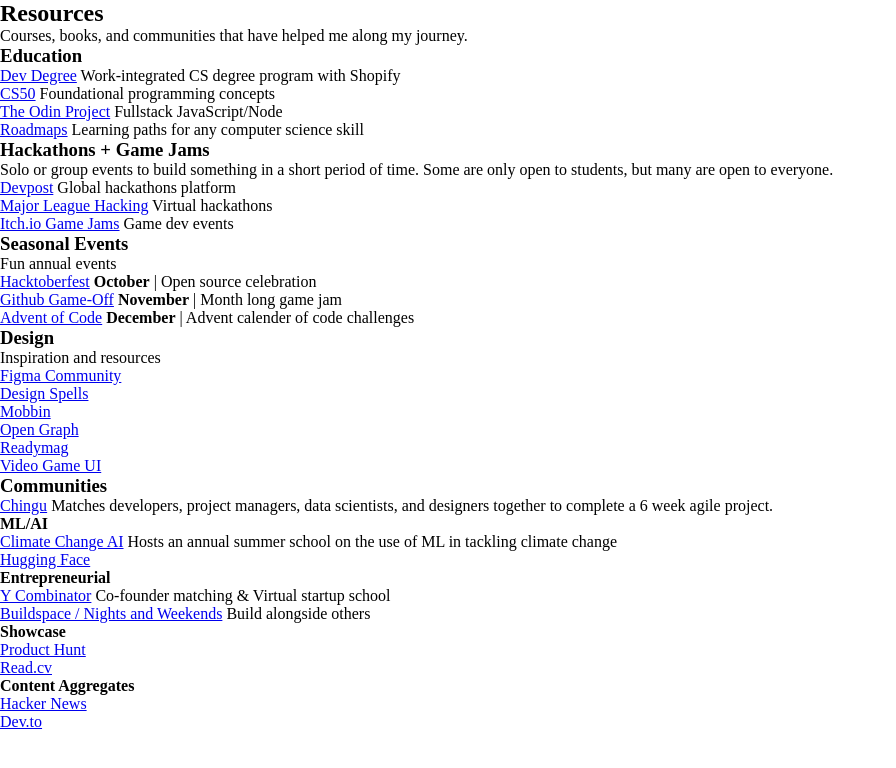
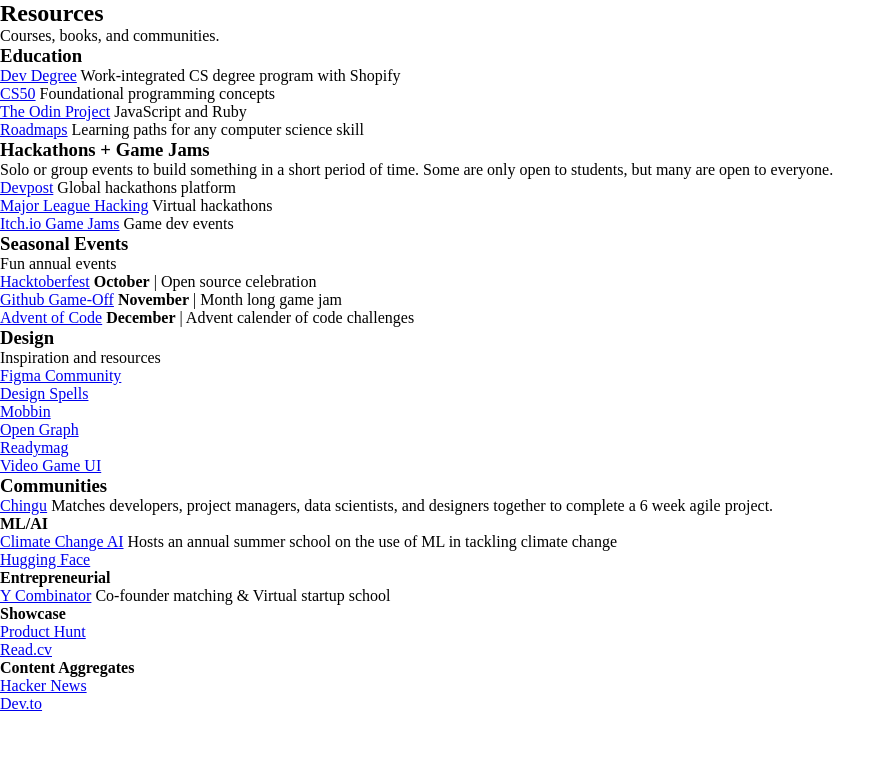
Before and after one commit to dejmedus/notes, a Next.js app: page /resources in a window 1280 px wide. Shown: the top 768 px of the page, without its empty margins (0-896 px from the left). Built offline with nearby package versions, Linux system fonts and the light colour scheme.

Commit message:
update resources

```diff
--- a/pages/resources/index.mdx
+++ b/pages/resources/index.mdx
@@ -5,13 +5,13 @@
 
 ## Resources
 
-Courses, books, and communities that have helped me along my journey.
+Courses, books, and communities.
 
 ### Education
 
 - [Dev Degree](https://devdegree.ca/) Work-integrated CS degree program with Shopify
 - [CS50](https://pll.harvard.edu/course/cs50-introduction-computer-science) Foundational programming concepts
-- [The Odin Project](https://www.theodinproject.com/paths) Fullstack JavaScript/Node
+- [The Odin Project](https://www.theodinproject.com/paths) JavaScript and Ruby
 - [Roadmaps](https://roadmaps.sh) Learning paths for any computer science skill
 
 ### Hackathons + Game Jams
@@ -53,7 +53,6 @@
 #### Entrepreneurial
 
 - [Y Combinator](https://www.startupschool.org/curriculum/should-you-start-a-startup) Co-founder matching & Virtual startup school
-- [Buildspace / Nights and Weekends](https://buildspace.so/) Build alongside others
 
 #### Showcase
 
```
